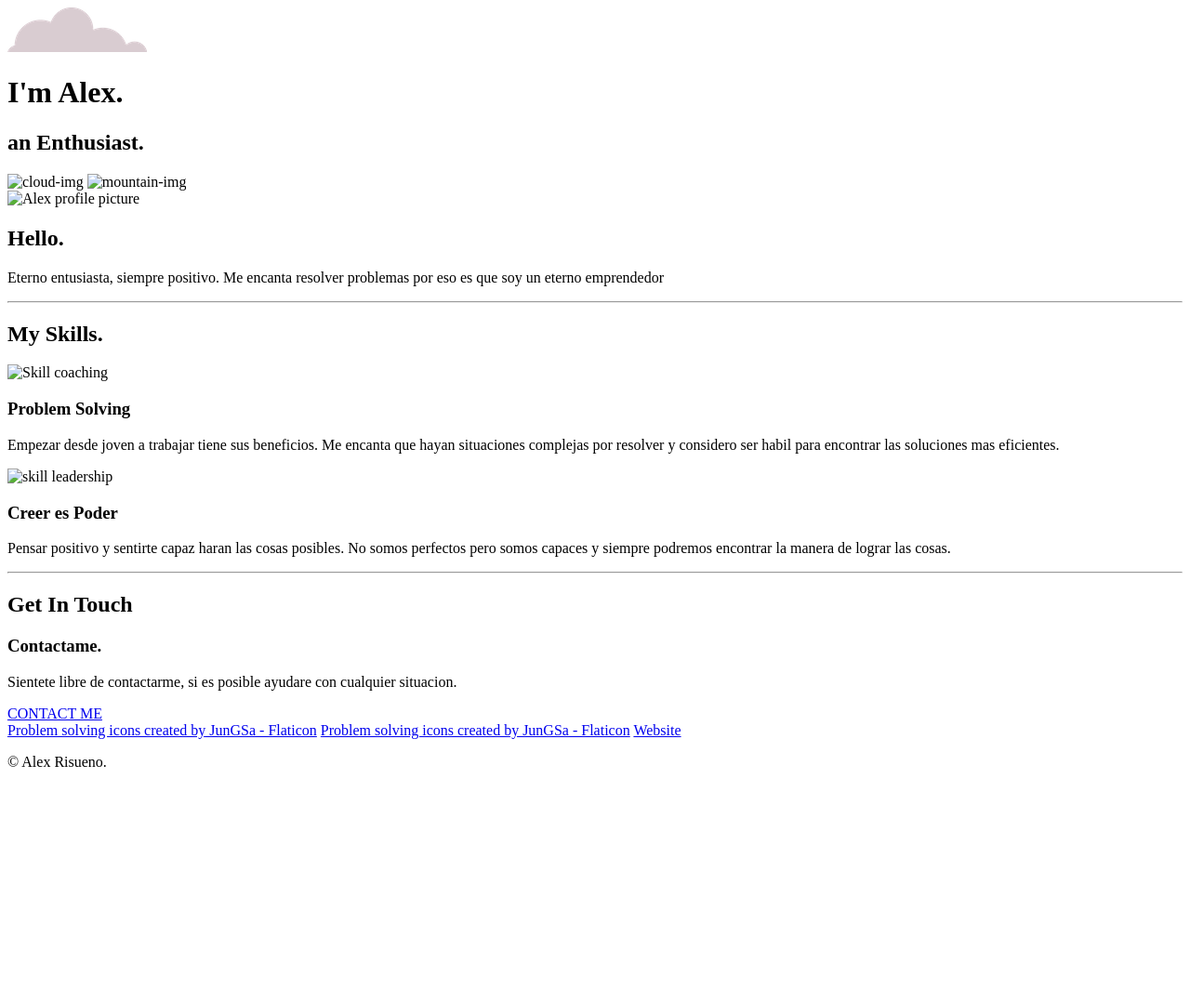
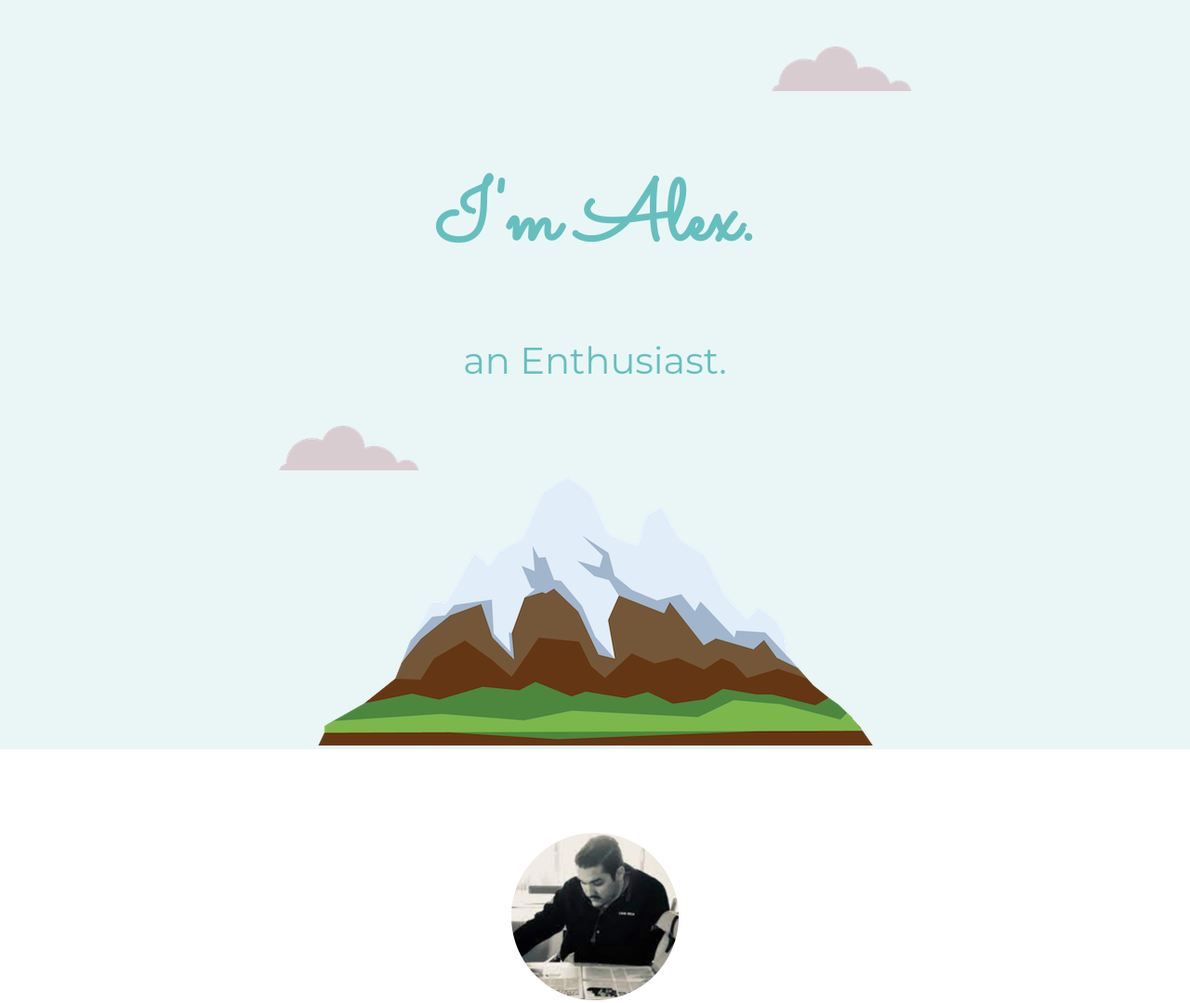
Before and after one commit to AlexRR9388/CV, a plain HTML site: page index.html in a window 1280 px wide. Shown: the top 1079 px of the page at 93% size. Before the commit the page ends 845 px from the top, so only its background shows below. Drawn offline with Linux system fonts and the light colour scheme; the site is published under a folder, as on GitHub Pages, so addresses that start at the root find nothing.

Commit message:
Actualizar index.html

```diff
--- a/index.html
+++ b/index.html
@@ -4,8 +4,8 @@
     <meta charset="UTF-8">
     <meta http-equiv="X-UA-Compatible" content="IE=edge">
     <meta name="viewport" content="width=device-width, initial-scale=1.0">
-    <link rel="stylesheet" href="/styles.css">
-    <link rel="icon" href="/favicon.ico">
+    <link rel="stylesheet" href="styles.css">
+    <link rel="icon" href="favicon.ico">
     <link rel="preconnect" href="https://fonts.googleapis.com">
 <link rel="preconnect" href="https://fonts.gstatic.com" crossorigin>
 <link href="https://fonts.googleapis.com/css2?family=Merriweather&family=Montserrat&family=Sacramento&display=swap" rel="stylesheet">
@@ -22,12 +22,12 @@
         <img class="top-cloud" src="cloud.png" alt="cloud-img">
         <h1>I'm Alex.</h1>
         <h2>an Enthusiast.</h2>
-        <img class="bottom-cloud" src="/cloud.png" alt="cloud-img">
-        <img class="mountain" src="/mountain.png" alt="mountain-img">
+        <img class="bottom-cloud" src="cloud.png" alt="cloud-img">
+        <img class="mountain" src="mountain.png" alt="mountain-img">
     </div>
     <div class="middle-container">
         <div class="profile">
-          <img src="/Alex Risueno.png" alt="Alex profile picture">
+          <img src="Alex Risueno.png" alt="Alex profile picture">
           <h2>Hello.</h2>
           <p class="profilep">Eterno entusiasta, siempre positivo. Me encanta resolver problemas por eso es que soy un eterno emprendedor</p>
         </div>
@@ -35,12 +35,12 @@
         <div class="skills">
           <h2>My Skills.</h2>
           <div class="skill-row">
-            <img class="idea" src="/idea.png" alt="Skill coaching">
+            <img class="idea" src="idea.png" alt="Skill coaching">
             <h3>Problem Solving</h3>
             <p>Empezar desde joven a trabajar tiene sus beneficios. Me encanta que hayan situaciones complejas por resolver y considero ser habil para encontrar las soluciones mas eficientes.</p>
           </div>
           <div class="skill-row">
-            <img class="positivo" src="/positive-thinking.png" alt="skill leadership">
+            <img class="positivo" src="positive-thinking.png" alt="skill leadership">
             <h3>Creer es Poder</h3>
             <p>Pensar positivo y sentirte capaz haran las cosas posibles. No somos perfectos pero somos capaces y siempre podremos encontrar la manera de lograr las cosas.</p>
           </div>
```
